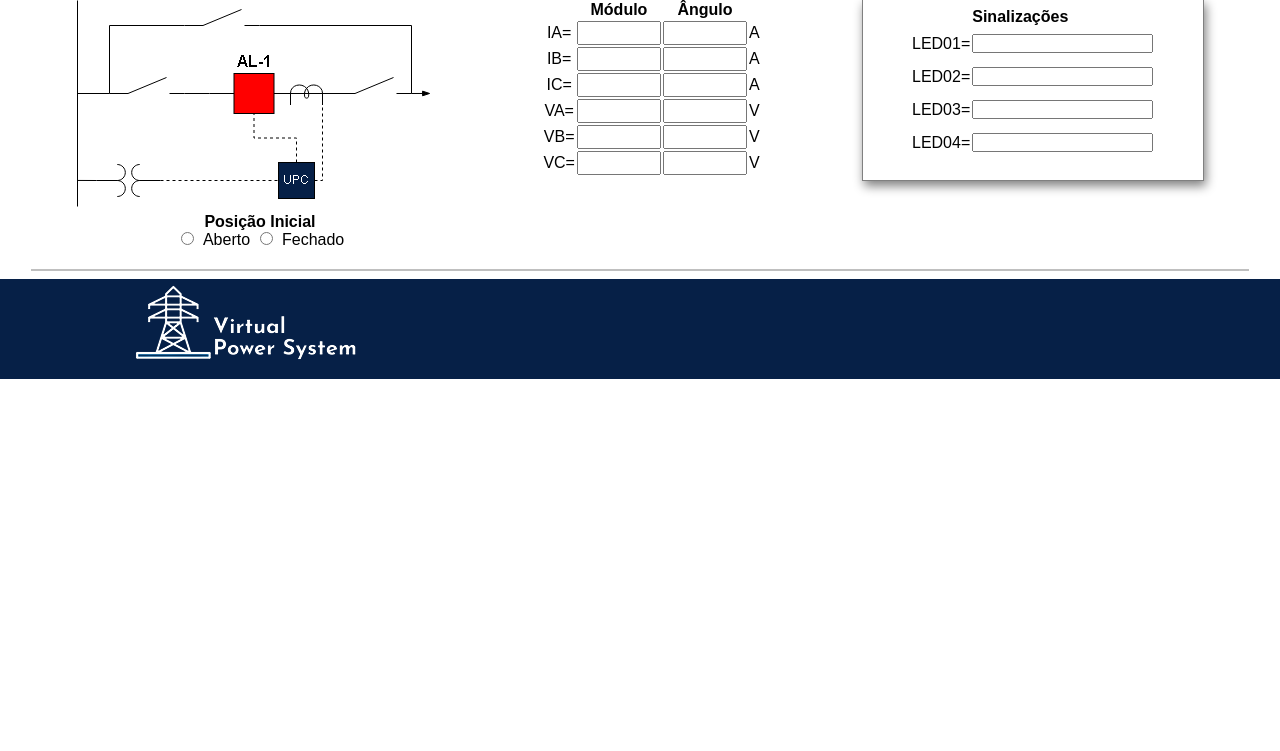
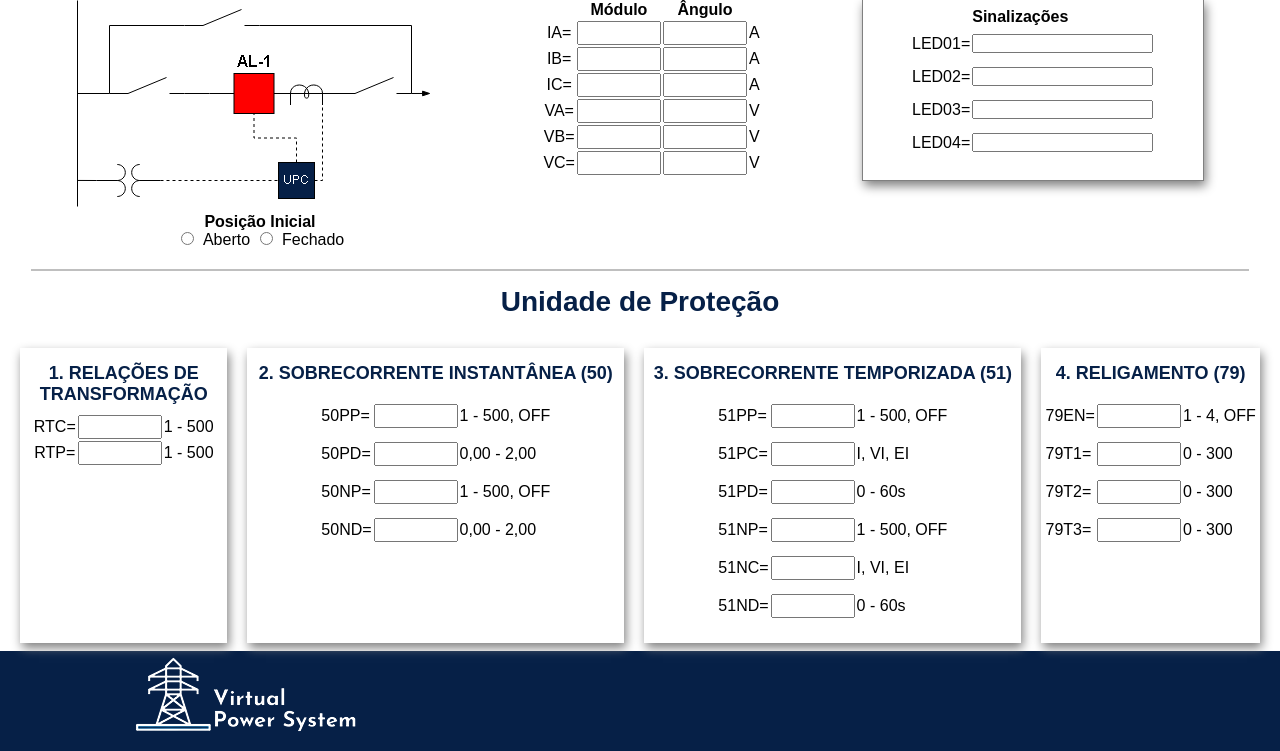
Before and after one commit to ElisandroPeixoto/virtual-power-system, a Django app: page /subestacao_simulacao/AL1 in a window 1280 px wide. Shown: the part 171-922 px from the top of the page. Before the commit the page ends 550 px from the top, so only its background shows below. Run offline with Django 4.2, Linux system fonts and the light colour scheme; some libraries are stand-ins or nearby versions.

Commit message:
AL-1 parte 2

```diff
--- a/static/css/paginas/subestacao/al1_simu.css
+++ b/static/css/paginas/subestacao/al1_simu.css
@@ -58,3 +58,124 @@
     padding-top: 6px;
     padding-bottom: 6px;
 }
+
+.al1-divisor{
+    width: 95%;
+    margin-top: 20px;
+    margin-left: auto;
+    margin-right: auto;
+}
+
+/* --- Unidade de Proteção --- */
+
+.se-protection{
+    display: flex;
+    justify-content: center;
+    margin-top: 30px;
+}
+
+.se-protection__title{
+    margin-top: 15px;
+    margin-left: auto;
+    margin-right: auto;
+    width: fit-content;
+}
+
+
+/* -- Relações de Transformação -- */
+.se-protection__transformer{
+    width: 220px;
+    height: 295px;
+    box-shadow: 2px 5px 10px gray;
+    margin-left: 20px;
+    margin-right: 20px;
+}
+
+.se-protection__transformer table{
+    margin-top: 8px;
+    margin-left: auto;
+    margin-right: auto;
+}
+
+.se-protection__transformer--title{
+    padding-top: 15px;
+    text-align: center;
+}
+
+
+/* -- Função 50 -- */
+.se-protection__inst{
+    width: 400px;
+    height: 295px;
+    box-shadow: 2px 5px 10px gray;
+    margin-right: 20px;
+}
+
+.se-protection__inst table{
+    margin-top: 12px;
+    margin-left: auto;
+    margin-right: auto;
+}
+
+.se-protection__inst td{
+    padding-top: 6px;
+    padding-bottom: 6px;
+    text-align: left;
+}
+
+.se-protection__inst--title{
+    padding-top: 15px;
+    text-align: center;
+}
+
+
+/* -- Função 51 -- */
+.se-protection__temp{
+    width: 400px;
+    height: 295px;
+    box-shadow: 2px 5px 10px gray;
+    margin-right: 20px;
+}
+
+.se-protection__temp table{
+    margin-top: 12px;
+    margin-left: auto;
+    margin-right: auto;
+}
+
+.se-protection__temp td{
+    padding-top: 6px;
+    padding-bottom: 6px;
+    text-align: left;
+}
+
+.se-protection__temp--title{
+    padding-top: 15px;
+    text-align: center;
+}
+
+
+/* -- Função 79 -- */
+.se-protection__relig{
+    width: 232px;
+    height: 295px;
+    box-shadow: 2px 5px 10px gray;
+    margin-right: 20px;
+}
+
+.se-protection__relig table{
+    margin-top: 12px;
+    margin-left: auto;
+    margin-right: auto;
+}
+
+.se-protection__relig td{
+    padding-top: 6px;
+    padding-bottom: 6px;
+    text-align: left;
+}
+
+.se-protection__relig--title{
+    padding-top: 15px;
+    text-align: center;
+}
--- a/static/css/paginas/subestacao/subestacao_simu.css
+++ b/static/css/paginas/subestacao/subestacao_simu.css
@@ -11,7 +11,7 @@
     margin-right: auto;
 }
 
-.divisor{
+.sesimu-divisor{
     width: 95%;
     margin-top: 20px;
     margin-left: auto;
--- a/subestacao/templates/al1_simu.html
+++ b/subestacao/templates/al1_simu.html
@@ -91,7 +91,118 @@
         </div>
     </div>
 
-    <div class="divisor div-sm__gray"></div>
+    <div class="al1-divisor div-sm__gray"></div>
+
+    <h1 class="title-bold-lg se-protection__title">Unidade de Proteção</h1>
+
+    <div class="se-protection">
+
+        <div class="se-protection__transformer">
+            <div class="se-protection__transformer--title title-bold">1. RELAÇÕES DE TRANSFORMAÇÃO</div>
+            <table>
+                <tr>
+                    <td>RTC= </td>
+                    <td><input type="number" class="input-sm"></td>
+                    <td>1 - 500</td>
+                </tr>
+                <tr>
+                    <td>RTP= </td>
+                    <td><input type="number" class="input-sm"></td>
+                    <td>1 - 500</td>
+                </tr>
+            </table>
+        </div>
+
+        <div class="se-protection__inst">
+            <div class="se-protection__inst--title title-bold">2. SOBRECORRENTE INSTANTÂNEA (50)</div>
+            <table>
+                <tr>
+                    <td>50PP= </td>
+                    <td><input type="number" class="input-sm"></td>
+                    <td>1 - 500, OFF</td>
+                </tr>
+                <tr>
+                    <td>50PD= </td>
+                    <td><input type="number" class="input-sm"></td>
+                    <td>0,00 - 2,00</td>
+                </tr>
+                <tr>
+                    <td>50NP= </td>
+                    <td><input type="number" class="input-sm"></td>
+                    <td>1 - 500, OFF</td>
+                </tr>
+                <tr>
+                    <td>50ND= </td>
+                    <td><input type="number" class="input-sm"></td>
+                    <td>0,00 - 2,00</td>
+                </tr>
+            </table>
+        </div>
+
+        <div class="se-protection__temp">
+            <div class="se-protection__temp--title title-bold">3. SOBRECORRENTE TEMPORIZADA (51)</div>
+            <table>
+                <tr>
+                    <td>51PP= </td>
+                    <td><input type="number" class="input-sm"></td>
+                    <td>1 - 500, OFF</td>
+                </tr>
+                <tr>
+                    <td>51PC= </td>
+                    <td><input type="text" class="input-sm"></td>
+                    <td>I, VI, EI</td>
+                </tr>
+                <tr>
+                    <td>51PD= </td>
+                    <td><input type="number" class="input-sm"></td>
+                    <td>0 - 60s</td>
+                </tr>
+                <tr>
+                    <td>51NP= </td>
+                    <td><input type="number" class="input-sm"></td>
+                    <td>1 - 500, OFF</td>
+                </tr>
+                <tr>
+                    <td>51NC= </td>
+                    <td><input type="text" class="input-sm"></td>
+                    <td>I, VI, EI</td>
+                </tr>
+                <tr>
+                    <td>51ND= </td>
+                    <td><input type="number" class="input-sm"></td>
+                    <td>0 - 60s</td>
+                </tr>
+            </table>
+        </div>
+
+        <div class="se-protection__relig">
+            <div class="se-protection__relig--title title-bold">4. RELIGAMENTO (79)</div>
+            <table>
+                <tr>
+                    <td>79EN= </td>
+                    <td><input type="number" class="input-sm"></td>
+                    <td>1 - 4, OFF</td>
+                </tr>
+                <tr>
+                    <td>79T1= </td>
+                    <td><input type="number" class="input-sm"></td>
+                    <td>0 - 300</td>
+                </tr>
+                <tr>
+                    <td>79T2= </td>
+                    <td><input type="number" class="input-sm"></td>
+                    <td>0 - 300</td>
+                </tr>
+                <tr>
+                    <td>79T3= </td>
+                    <td><input type="number" class="input-sm"></td>
+                    <td>0 - 300</td>
+                </tr>
+            </table>
+        </div>
+
+
+    </div>
 
     {% endblock %}
 </body>
--- a/subestacao/templates/subestacao_simu.html
+++ b/subestacao/templates/subestacao_simu.html
@@ -13,7 +13,7 @@
 
     </section>
 
-    <div class="divisor div-sm__gray"></div>
+    <div class="sesimu-divisor div-sm__gray"></div>
 
     <div class="title-operation title-bold-lg">Unidades de Operação</div>
 
```
